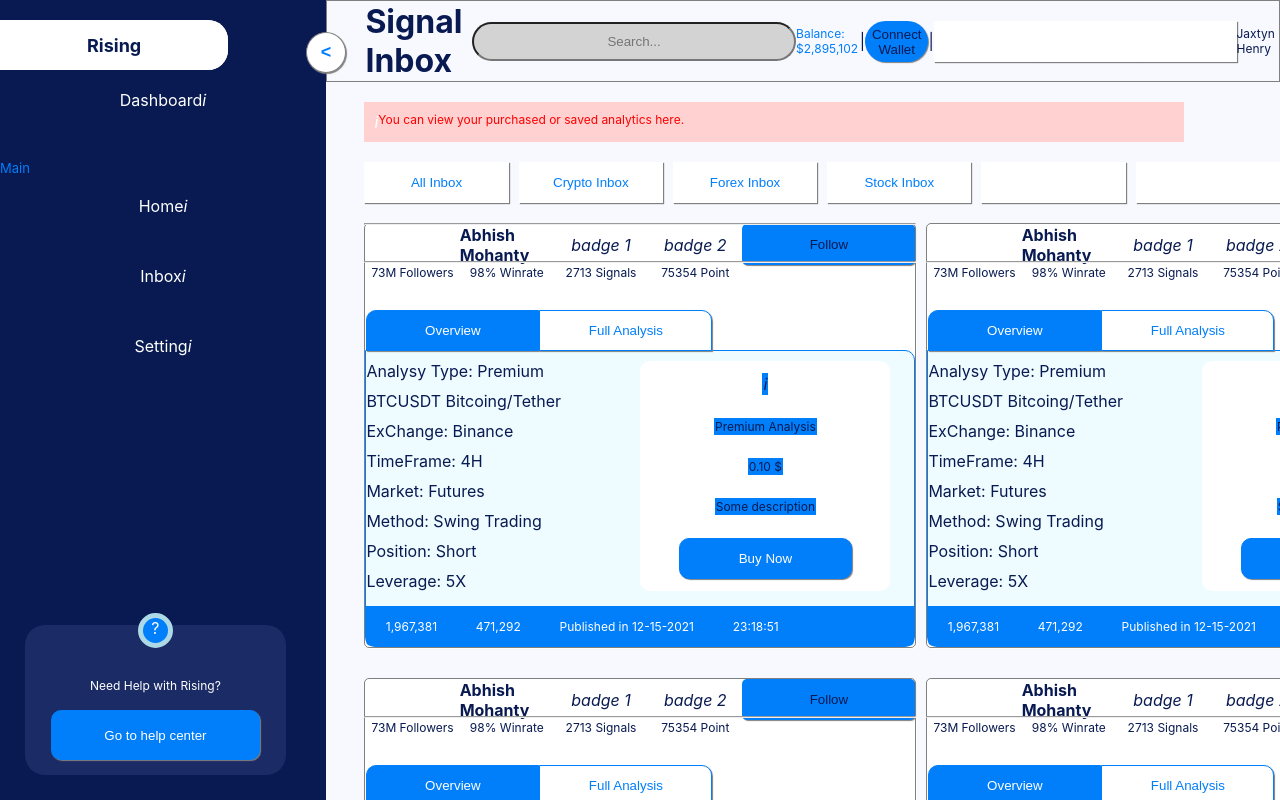
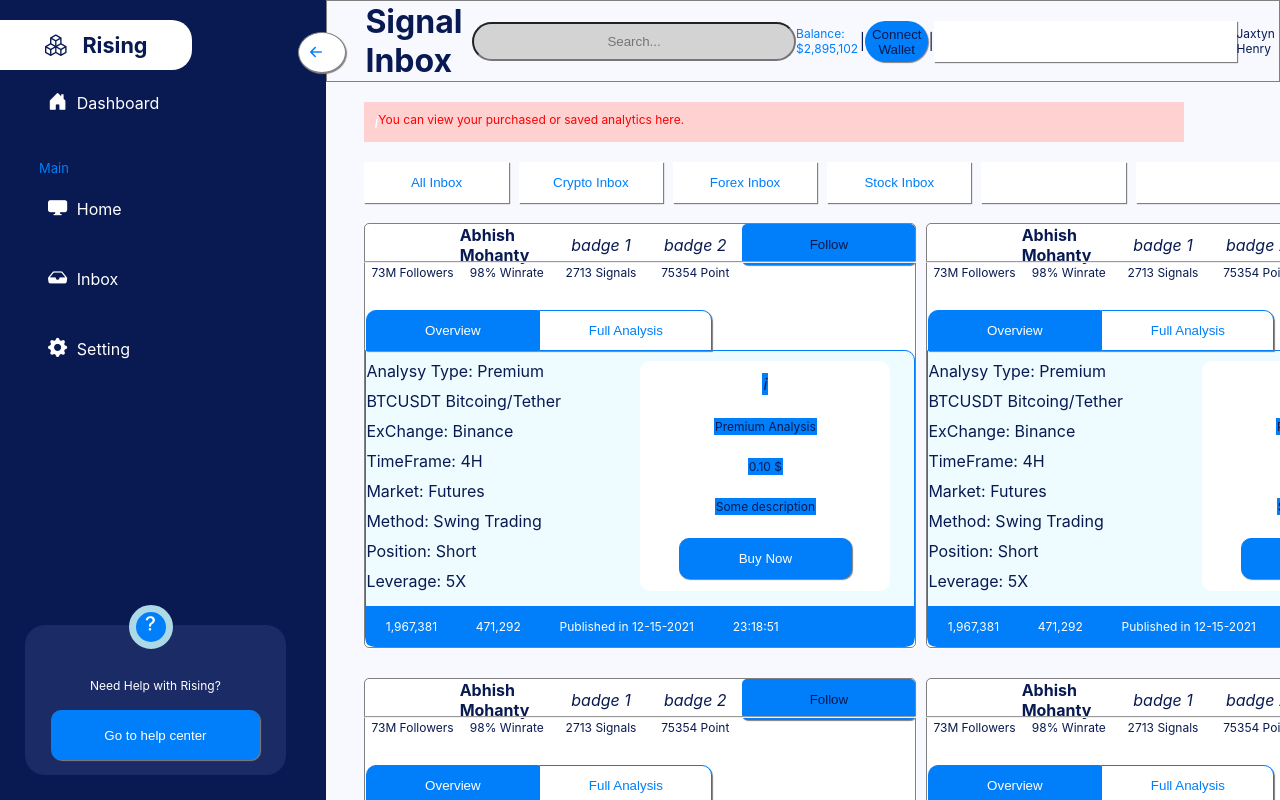
Before and after one commit to Cimorexave/react-test, a React (Create React App) app: page / in a window 1280 px wide. Shown: the top 800 px of the page. Built offline with nearby package versions, Linux system fonts and the light colour scheme.

Commit message:
completed sidebar stylings

```diff
--- a/package.json
+++ b/package.json
@@ -6,6 +6,7 @@
     "@testing-library/jest-dom": "^5.16.4",
     "@testing-library/react": "^12.1.4",
     "@testing-library/user-event": "^13.5.0",
+    "bootstrap-icons": "^1.8.1",
     "react": "^18.0.0",
     "react-dom": "^18.0.0",
     "react-scripts": "5.0.0",
--- a/public/index.html
+++ b/public/index.html
@@ -13,6 +13,8 @@
 
     <link rel="manifest" href="%PUBLIC_URL%/manifest.json" />
 
+    <link rel="stylesheet" href="https://cdn.jsdelivr.net/npm/bootstrap-icons@1.8.1/font/bootstrap-icons.css">
+
     <title>react-test app</title>
   </head>
   <body>
--- a/src/components/Navigation.js
+++ b/src/components/Navigation.js
@@ -16,7 +16,6 @@ const Navigation = () => {
             <button>Sort by <i></i></button>
             <button>Filter <i></i></button>
         </div>
-        <hr></hr>
     </div>
   )
 }
--- a/src/components/Sidebar.js
+++ b/src/components/Sidebar.js
@@ -3,30 +3,32 @@ import '../styles/sidebar.css';
 const Sidebar = () => {
   return (
     <div className='sidebar'>
-        <button className='close-sidebar'>{"<"}</button>
+        <button className='close-sidebar'>
+            <i class="bi bi-arrow-left-short"></i>
+        </button>
         <div className='logo-comp'>
-            <i className='logo-icon'>i</i>
+            <i className="logo-icon bi bi-boxes"></i>
             <p className='logo-comp-p'>Rising</p>
         </div>
         <div className='list-item'>
+            <i className='dasboard-icon bi bi-house-door-fill'></i>
             Dashboard
-            <i className='dasboard-icon'>i</i>
         </div>
         <p className='main-p'>Main</p>
         <div className='list-item'>
+            <i className='home-icon bi bi-display-fill'></i>
             Home
-            <i className='home-icon'>i</i>
         </div>
         <div className='list-item'>
+            <i className='inbox-icon bi bi-inbox-fill'></i>
             Inbox
-            <i className='inbox-icon'>i</i>
         </div>
         <div className='list-item'>
+            <i className='setting-icon bi bi-gear-fill'></i>
             Setting
-            <i className='setting-icon'>i</i>
         </div>
         <div className='help-card'>
-            <div className='help-icon'>?</div>
+            <i className='help-icon bi bi-question-lg'></i>
             <p>Need Help with Rising?</p>
             <button className='help-button'>Go to help center</button>
         </div>
--- a/src/styles/sidebar.css
+++ b/src/styles/sidebar.css
@@ -20,39 +20,38 @@
 .sidebar > * {
     display: block;
 }
-.logo-comp, .logo-comp > * {
+.logo-comp {
     height: 50px;
-    width: 70%;
+    width: 45%;
     left: 0;
     margin-top: 20px;
+    padding-left: 2.5em;
     color: var(--darkblue-clr);
     background-color: white;
     border-radius: 0 20px 20px 0;
     display: flex;
-    justify-content: center;
     align-items: center;
-    gap: 0;
-    font-weight: bold;
+    gap: 5px;
     font-size: large;
-    top: 0;
 }
 .main-p {
     color: var(--lightblue-clr);
     font-size: small;
+    padding-left: 3em;
 }
 .logo-icon {
-    position: absolute;
-    width: fit-content;
-    left: 10%;
-    top: 0;
+    color: var(--darkblue-clr);
+    font-size: larger;
 }
 .logo-comp-p {
-    position: absolute;
-    top: 0;
+    color: var(--darkblue-clr);
+    font-size: 1.2em;
+    font-weight: bold;
 }
 .list-item {
     height: 50px;
-    text-align: center;
+    padding-left: 3em;
+
 }
 .help-card {
     background-color: #1B2B65;
@@ -72,11 +71,11 @@
 }
 .help-icon {
     background-color: var(--lightblue-clr);
-    width: 25px;
+    width: 30px;
     aspect-ratio: 1;
     border-radius: 50%;
-    border:  solid lightblue 5px;
-    top: -12px;
+    border:  solid lightblue 7px;
+    top: -20px;
     text-align: center;
 }
 .help-card p {
@@ -92,14 +91,19 @@
     bottom: 10%;
 }
 .close-sidebar {
-    color: var(--lightblue-clr);
     border-radius: 50%;
     aspect-ratio: 1;
     width: 40px;
     border: solid 1px grey;
-    font-weight: bold;
     position: absolute;
     right: -20px;
-    font-size: large;
     top: 32px;
 }
+button .bi-arrow-left-short {
+    color: var(--lightblue-clr);
+    font-size: 1.8em;
+}
+.bi {
+    font-size: 1.2em;
+    margin-right: 0.5em;
+}
```
Also changed, not shown: 2 other files (tests, documents, lock files or other folders).
